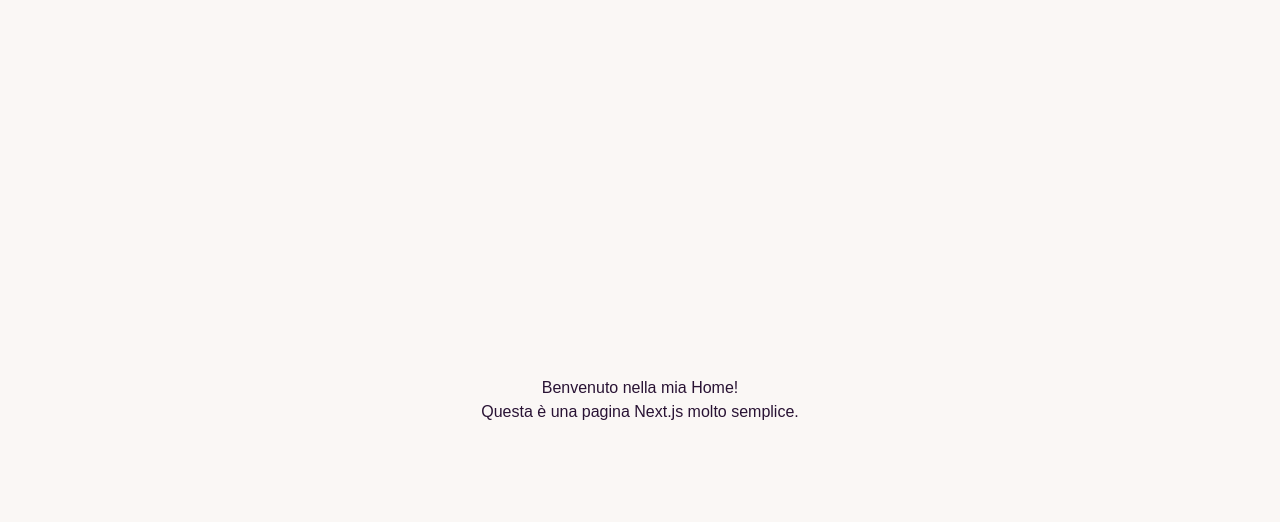
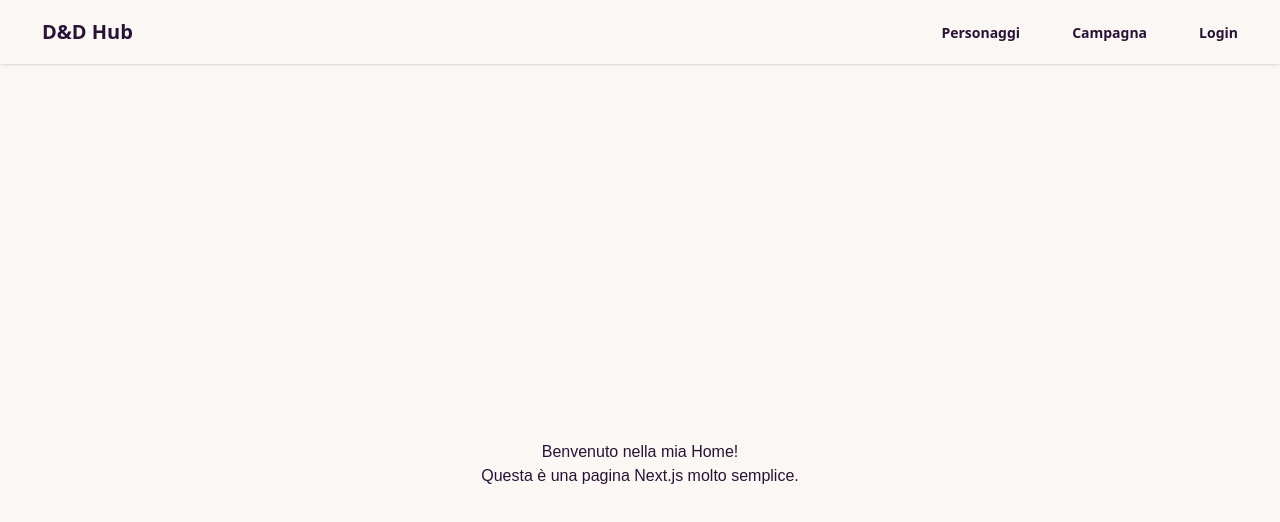
Before and after one commit to GiacomoSchinco/dnd-character-manager, a Next.js app: page / in a window 1280 px wide. Shown: the top 522 px of the page. Built offline with nearby package versions, Linux system fonts and the light colour scheme.

Commit message:
rifinitura topbar

```diff
--- a/app/layout.tsx
+++ b/app/layout.tsx
@@ -1,7 +1,8 @@
 import type { Metadata } from "next";
 import { Geist, Geist_Mono } from "next/font/google";
 import "./globals.css";
-
+import Topbar from "@/components/ui/topbar";
+import { appMetadata } from "@/lib/metadata";
 const geistSans = Geist({
   variable: "--font-geist-sans",
   subsets: ["latin"],
@@ -12,10 +13,7 @@ const geistMono = Geist_Mono({
   subsets: ["latin"],
 });
 
-export const metadata: Metadata = {
-  title: "D&D Hub",
-  description: "Generated by create next app",
-};
+export const metadata: Metadata = appMetadata;
 
 export default function RootLayout({
   children,
@@ -27,6 +25,7 @@ export default function RootLayout({
       <body
         className={`${geistSans.variable} ${geistMono.variable} antialiased`}
       >
+        <Topbar/>
         {children}
       </body>
     </html>
--- /dev/null
+++ b/app/not-found.tsx
@@ -0,0 +1,25 @@
+import Link from "next/link";
+export default function NotFound(){
+    return (
+        <main className="min-h-screen flex items-center justify-center bg-base-200">
+            <div className="container mx-auto p-6">
+                <div className="max-w-lg mx-auto text-center">
+                    <div className="inline-flex items-center justify-center w-36 h-36 rounded-full bg-primary/10 text-primary mb-6">
+                        <span className="text-5xl font-extrabold">404</span>
+                    </div>
+
+                    <h1 className="text-2xl md:text-3xl font-bold mb-2">Pagina non trovata</h1>
+                    <p className="text-sm md:text-base text-muted mb-6">
+                        La pagina che stai cercando non esiste o è stata spostata.
+                    </p>
+
+                    <div className="flex flex-col sm:flex-row items-center justify-center gap-3">
+                        <Link href="/" className="btn btn-primary">
+                            Torna alla Home
+                        </Link>
+                    </div>
+                </div>
+            </div>
+        </main>
+    )
+}
--- /dev/null
+++ b/components/ui/topbar.tsx
@@ -0,0 +1,78 @@
+"use client";
+import { useState } from "react";
+import Link from "next/link";
+import { appMetadata } from "@/lib/metadata";
+const navLinks = [
+    { href: "/characters", label: "Personaggi" },
+    { href: "/campaigns", label: "Campagna" },
+];
+
+export default function Topbar() {
+    const [open, setOpen] = useState(false);
+
+    return (
+        <nav className="navbar bg-base-100 shadow-sm sticky top-0 z-50">
+            <div className="container mx-auto flex justify-between items-center px-4">
+                {/* Logo */}
+                <Link href="/" className="btn btn-ghost text-xl">
+                    {appMetadata.title as string}
+                </Link>
+
+                {/* Menu desktop */}
+                <ul className="hidden lg:flex gap-4 menu-horizontal">
+                    {navLinks.map((link) => (
+                        <li key={link.href}>
+                            <Link href={link.href} className="btn btn-ghost rounded-btn">
+                                {link.label}
+                            </Link>
+                        </li>
+                    ))}
+                    <Link href={"/login"} className="btn btn-ghost rounded-btn">
+                        Login
+                    </Link>
+                </ul>
+
+                {/* Bottone menu mobile */}
+                <button
+                    className="btn btn-ghost lg:hidden"
+                    onClick={() => setOpen((prev) => !prev)}
+                    aria-label="Toggle menu"
+                >
+                    <svg
+                        xmlns="http://www.w3.org/2000/svg"
+                        className="h-5 w-5"
+                        fill="none"
+                        viewBox="0 0 24 24"
+                        stroke="currentColor"
+                        strokeWidth={2}
+                    >
+                        <path strokeLinecap="round" strokeLinejoin="round" d="M4 6h16M4 12h16M4 18h16" />
+                    </svg>
+                </button>
+
+                {/* Menu mobile */}
+                {open && (
+                    <div className="absolute top-full left-0 w-full bg-base-100 shadow-md lg:hidden">
+                        <ul className="flex flex-col gap-2 p-4">
+                            {navLinks.map((link) => (
+                                <li key={link.href}>
+                                    <Link
+                                        href={link.href}
+                                        className="btn btn-ghost w-full text-left"
+                                        onClick={() => setOpen(false)}
+                                    >
+                                        {link.label}
+                                    </Link>
+                                </li>
+                            ))}
+                            <Link href={"/login"} className="btn btn-ghost rounded-btn">
+                                Login
+                            </Link>
+                        </ul>
+                    </div>
+                )}
+
+            </div>
+        </nav>
+    );
+}
--- /dev/null
+++ b/lib/metadata.ts
@@ -0,0 +1,6 @@
+import { Metadata } from "next";
+
+export const appMetadata = {
+  title: "D&D Hub",
+  description: "Progetto di gestione personaggi per Dungeons & Dragons",
+} as const;
```
